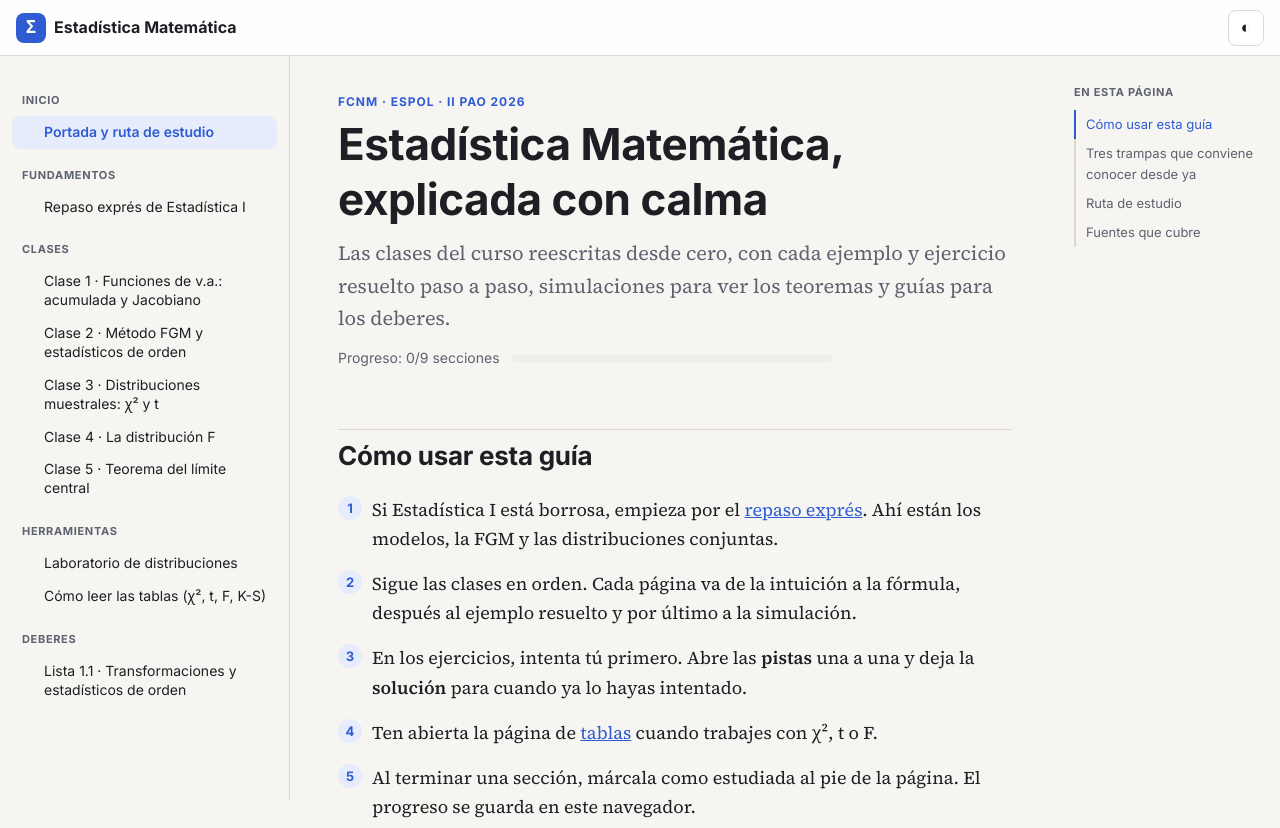
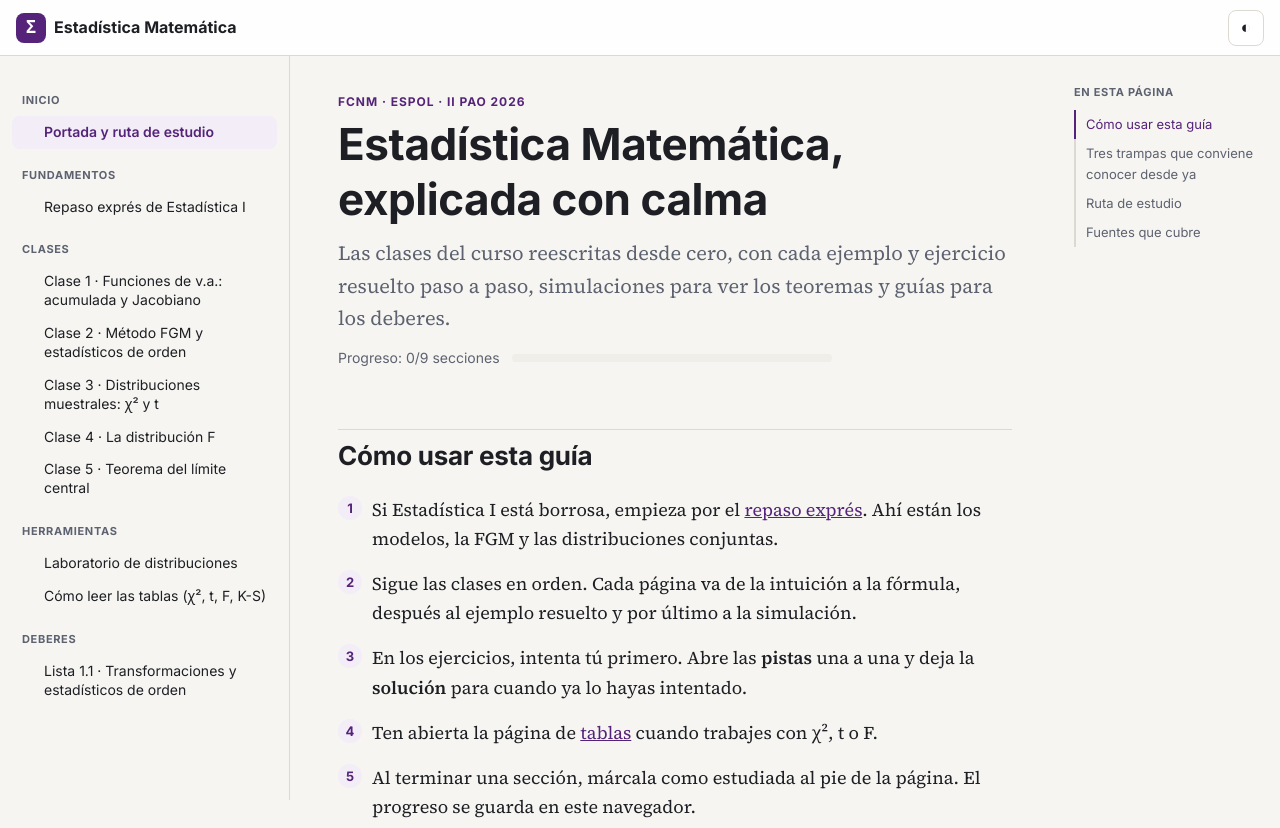
Before and after one commit to edukn17/est-mat, a website: page index.html in a window 1280 px wide. Shown: the top 828 px of the page. Drawn offline with nearby package versions, Linux system fonts and the light colour scheme.

Commit message:
Adoptar la identidad de color de la facultad en los tokens de tema

```diff
--- a/assets/css/style.css
+++ b/assets/css/style.css
@@ -16,25 +16,25 @@
   --ink: #1d1f24;
   --muted: #5d6270;
   --line: #dcd9d0;
-  --accent: #2f5bd3;
+  --accent: #55247A;
   --accent-ink: #ffffff;
-  --accent-soft: #e6ecfb;
+  --accent-soft: #F2EDF6;
   --good: #1e8a57;
   --bad: #c2412d;
   --warn: #b7791f;
 
-  --box-def: #2f5bd3;   --box-def-bg: #eef2fd;
+  --box-def: #55247A;   --box-def-bg: #F2EDF6;
   --box-thm: #7c3aed;   --box-thm-bg: #f3eefe;
   --box-note: #0f766e;  --box-note-bg: #e8f6f4;
   --box-warn: #b45309;  --box-warn-bg: #fdf3e4;
   --box-ex: #475569;    --box-ex-bg: #f3f4f6;
   --box-idea: #a16207;  --box-idea-bg: #fdf8e2;
 
-  --plot-c1: #2f5bd3;
+  --plot-c1: #55247A;
   --plot-c2: #e07a2e;
   --plot-c3: #1e8a57;
   --plot-c4: #b33a8c;
-  --plot-c5: #7c3aed;
+  --plot-c5: #2563EB;
   --plot-c6: #0e7490;
   --plot-grid: #e8e5dd;
 
@@ -48,19 +48,19 @@
 @media (prefers-color-scheme: dark) {
   :root:not([data-theme="light"]) {
     --bg: #14161b; --surface: #1c1f26; --surface-2: #232731; --ink: #e7e8ec; --muted: #9aa1b1; --line: #313643;
-    --accent: #7c9cff; --accent-ink: #0d1020; --accent-soft: #232d4d; --good: #4cc38a; --bad: #f07a63; --warn: #e3a64a;
-    --box-def: #7c9cff; --box-def-bg: #1d2438; --box-thm: #b794f6; --box-thm-bg: #261f39; --box-note: #4fd1c5; --box-note-bg: #15302e;
+    --accent: #C7A8E8; --accent-ink: #0d1020; --accent-soft: #2C2340; --good: #4cc38a; --bad: #f07a63; --warn: #e3a64a;
+    --box-def: #C7A8E8; --box-def-bg: #241C36; --box-thm: #b794f6; --box-thm-bg: #261f39; --box-note: #4fd1c5; --box-note-bg: #15302e;
     --box-warn: #f6ad55; --box-warn-bg: #33261a; --box-ex: #a0aec0; --box-ex-bg: #222630; --box-idea: #f6d860; --box-idea-bg: #2e2a16;
-    --plot-c1: #7c9cff; --plot-c2: #f6a05a; --plot-c3: #4cc38a; --plot-c4: #f07ac0; --plot-c5: #b794f6; --plot-c6: #4fd1e5; --plot-grid: #2a2e38;
+    --plot-c1: #C7A8E8; --plot-c2: #f6a05a; --plot-c3: #4cc38a; --plot-c4: #f07ac0; --plot-c5: #7EB6FF; --plot-c6: #4fd1e5; --plot-grid: #2a2e38;
     --shadow: 0 1px 2px rgba(0,0,0,.3), 0 4px 16px rgba(0,0,0,.25);
   }
 }
 :root[data-theme="dark"] {
   --bg: #14161b; --surface: #1c1f26; --surface-2: #232731; --ink: #e7e8ec; --muted: #9aa1b1; --line: #313643;
-  --accent: #7c9cff; --accent-ink: #0d1020; --accent-soft: #232d4d; --good: #4cc38a; --bad: #f07a63; --warn: #e3a64a;
-  --box-def: #7c9cff; --box-def-bg: #1d2438; --box-thm: #b794f6; --box-thm-bg: #261f39; --box-note: #4fd1c5; --box-note-bg: #15302e;
+  --accent: #C7A8E8; --accent-ink: #0d1020; --accent-soft: #2C2340; --good: #4cc38a; --bad: #f07a63; --warn: #e3a64a;
+  --box-def: #C7A8E8; --box-def-bg: #241C36; --box-thm: #b794f6; --box-thm-bg: #261f39; --box-note: #4fd1c5; --box-note-bg: #15302e;
   --box-warn: #f6ad55; --box-warn-bg: #33261a; --box-ex: #a0aec0; --box-ex-bg: #222630; --box-idea: #f6d860; --box-idea-bg: #2e2a16;
-  --plot-c1: #7c9cff; --plot-c2: #f6a05a; --plot-c3: #4cc38a; --plot-c4: #f07ac0; --plot-c5: #b794f6; --plot-c6: #4fd1e5; --plot-grid: #2a2e38;
+  --plot-c1: #C7A8E8; --plot-c2: #f6a05a; --plot-c3: #4cc38a; --plot-c4: #f07ac0; --plot-c5: #7EB6FF; --plot-c6: #4fd1e5; --plot-grid: #2a2e38;
   --shadow: 0 1px 2px rgba(0,0,0,.3), 0 4px 16px rgba(0,0,0,.25);
 }
 
--- a/assets/js/plot.js
+++ b/assets/js/plot.js
@@ -24,7 +24,7 @@
     return v || fallback;
   }
   function resolveColor(c) {
-    if (!c) return cssVar('--plot-c1', '#2563eb');
+    if (!c) return cssVar('--plot-c1', '#55247A');
     const map = { c1: '--plot-c1', c2: '--plot-c2', c3: '--plot-c3', c4: '--plot-c4', c5: '--plot-c5', c6: '--plot-c6',
       accent: '--accent', muted: '--muted', ink: '--ink', good: '--good', bad: '--bad', grid: '--plot-grid', bg: '--surface' };
     return map[c] ? cssVar(map[c], '#888') : c;
```
